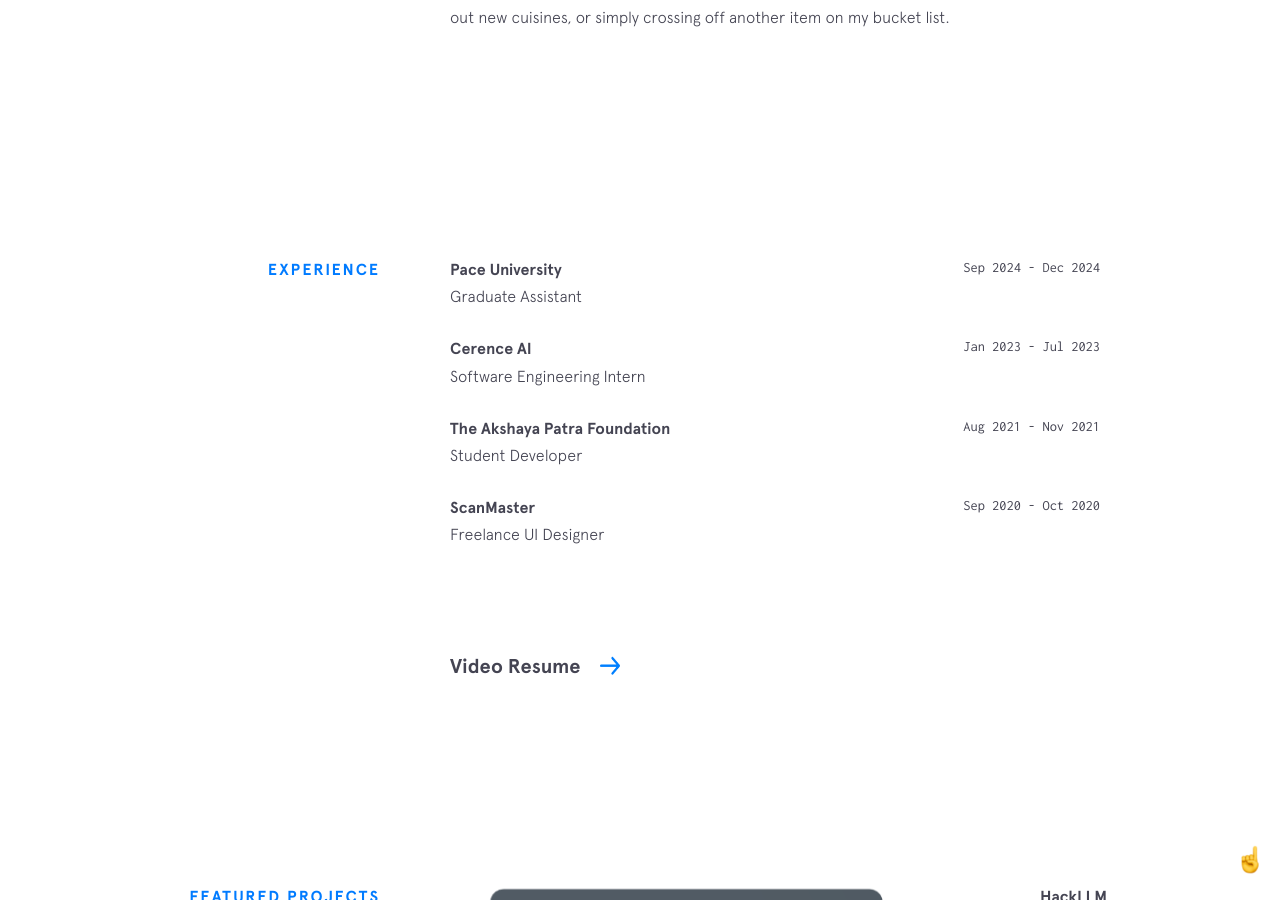
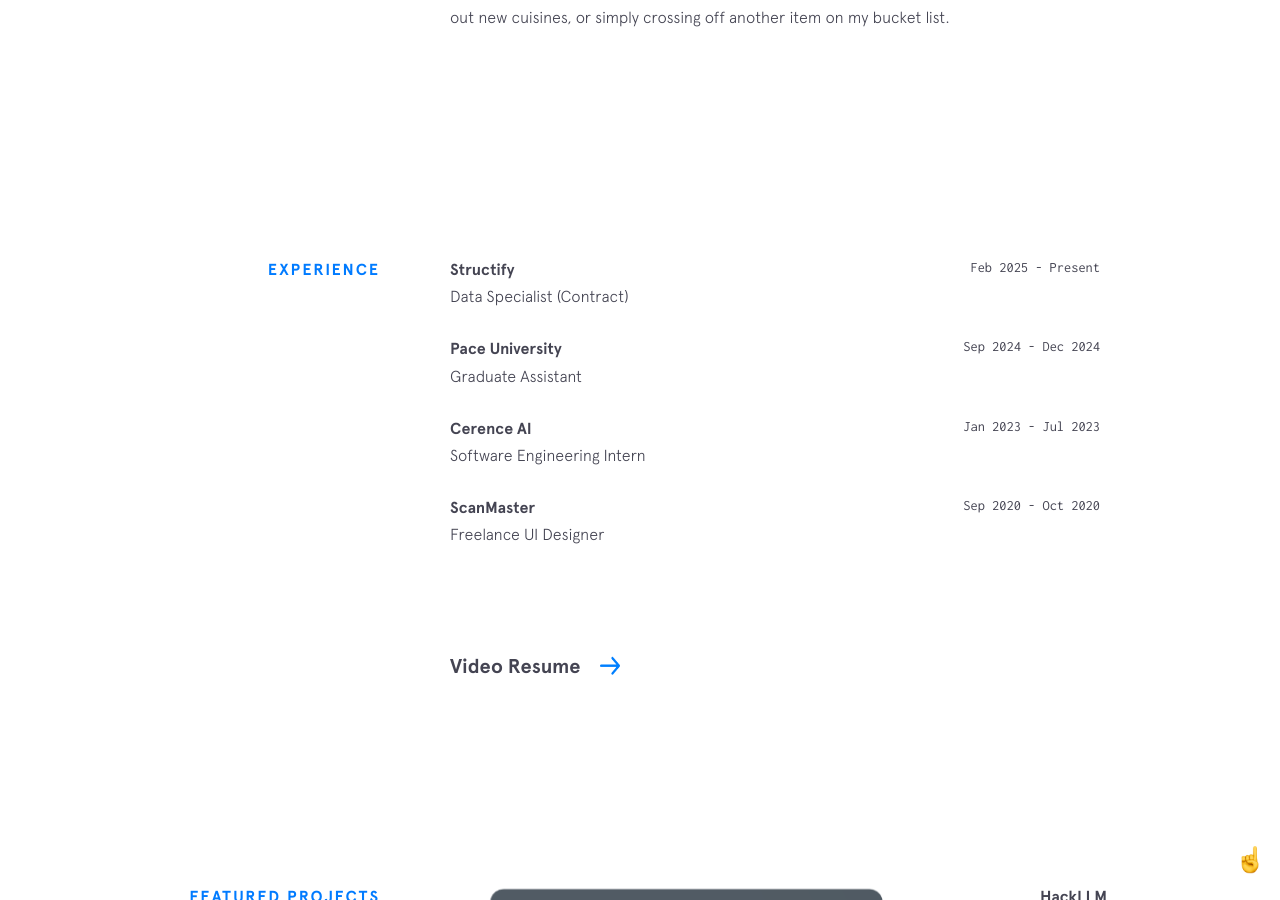
Before and after one commit to ar33h/ar33h.github.io, a Jekyll site: the page built from index.html, in a window 1280 px wide and 900 px high, scrolled down 1318 px. Built offline with Jekyll 4.4.1, drawn with Linux system fonts in a browser that asks for light colours; nearby versions of some CDN libraries.

Commit message:
Update experience

```diff
--- a/_data/experience.yml
+++ b/_data/experience.yml
@@ -1,3 +1,8 @@
+- company: Structify
+  url: https://structify.ai
+  time: Feb 2025 - Present
+  position: Data Specialist (Contract)
+
 - company: Pace University
   url: https://www.pace.edu
   time: Sep 2024 - Dec 2024
@@ -8,11 +13,6 @@
   time: Jan 2023 - Jul 2023
   position: Software Engineering Intern
 
-- company: The Akshaya Patra Foundation
-  url: https://www.akshayapatra.org/
-  time: Aug 2021 - Nov 2021
-  position: Student Developer
-
 - company: ScanMaster
   url: https://www.upwork.com/freelancers/~01ca68ef008904fc4e
   time: Sep 2020 - Oct 2020
```
